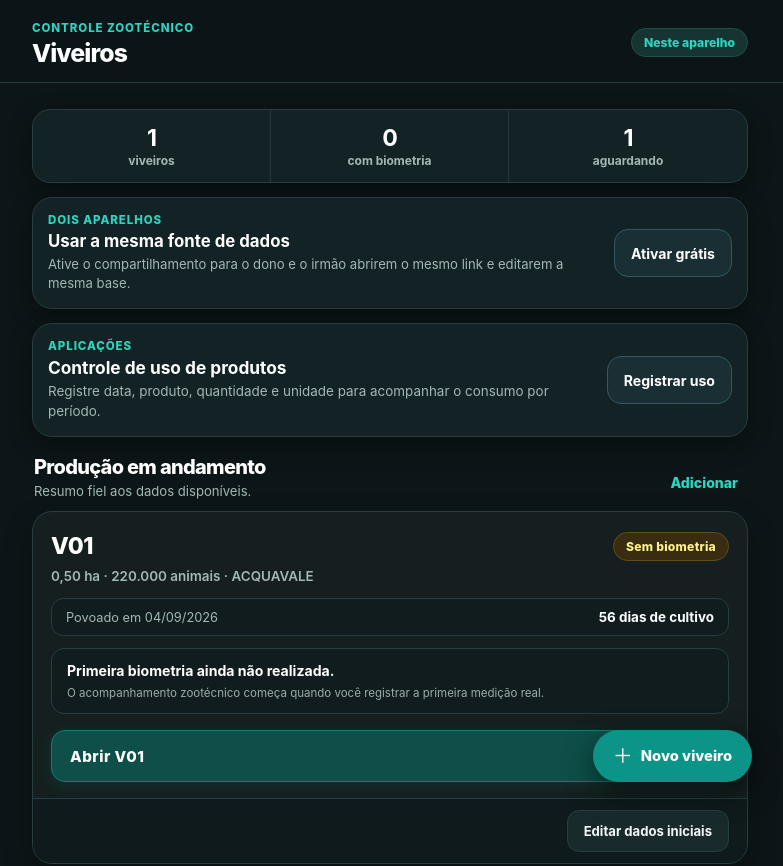
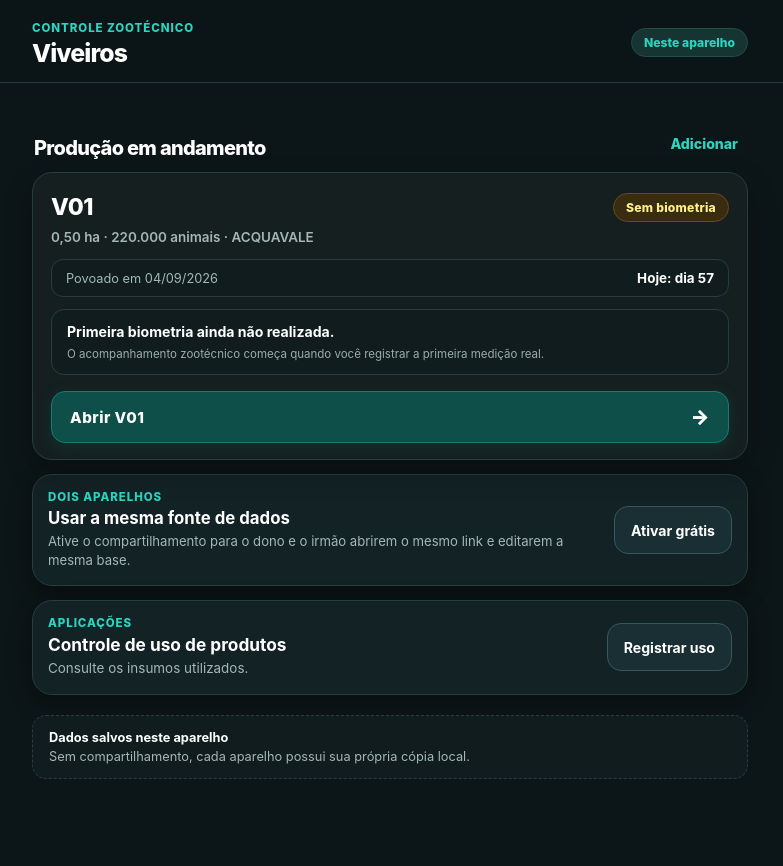
Before and after one commit to Georlan/ViveiroDaniel, a React (Vite) app: page / in a window 1280 px wide. Shown: the top 866 px of the page, without its empty margins (250-1033 px from the left). Built offline with nearby package versions, Linux system fonts and the light colour scheme.

Commit message:
refactor: hierarquia de viveiros, ganho preciso e ações sem sobreposição

```diff
--- a/src/App.tsx
+++ b/src/App.tsx
@@ -501,7 +501,6 @@ export default function App() {
             ponds={ponds}
             onOpen={setSelectedId}
             onAdd={() => setModal({ kind: 'pond' })}
-            onEditPond={(id) => setModal({ kind: 'pond', editId: id })}
             onProducts={() => setModal({ kind: 'products' })}
             syncToken={syncToken}
             syncStatus={syncStatus}
@@ -514,10 +513,6 @@ export default function App() {
           />
         )}
       </main>
-
-      <button className="fab" onClick={() => setModal(selected ? { kind: 'biometry' } : { kind: 'pond' })}>
-        <span>＋</span> {selected ? 'Registrar biometria' : 'Novo viveiro'}
-      </button>
 
       {modal?.kind === 'pond' && (
         <PondForm
@@ -550,7 +545,6 @@ function Dashboard({
   ponds,
   onOpen,
   onAdd,
-  onEditPond,
   onProducts,
   syncToken,
   syncStatus,
@@ -564,7 +558,6 @@ function Dashboard({
   ponds: Pond[]
   onOpen: (id: string) => void
   onAdd: () => void
-  onEditPond: (id: string) => void
   onProducts: () => void
   syncToken: string | null
   syncStatus: SyncStatus
@@ -575,23 +568,23 @@ function Dashboard({
   onSyncNow: () => void
   onDisconnectSync: () => void
 }) {
-  const withBiometry = ponds.filter((pond) => pond.biometries.length > 0).length
-
   return (
     <section className="page">
-      <div className="summary-bar">
+      <div className="section-heading compact-heading">
         <div>
-          <strong>{ponds.length}</strong>
-          <span>viveiros</span>
-        </div>
-        <div>
-          <strong>{withBiometry}</strong>
-          <span>com biometria</span>
-        </div>
-        <div>
-          <strong>{ponds.length - withBiometry}</strong>
-          <span>aguardando</span>
-        </div>
+          <h2>Produção em andamento</h2>
+        </div>
+        <button className="text-button" onClick={onAdd}>Adicionar</button>
+      </div>
+
+      <div className="pond-list">
+        {ponds.map((pond) => (
+          <PondCard
+            pond={pond}
+            key={pond.id}
+            onOpen={() => onOpen(pond.id)}
+          />
+        ))}
       </div>
 
       <SyncPanel
@@ -610,29 +603,10 @@ function Dashboard({
         <div>
           <span className="eyebrow">Aplicações</span>
           <strong>Controle de uso de produtos</strong>
-          <p>Registre data, produto, quantidade e unidade para acompanhar o consumo por período.</p>
+          <p>Consulte os insumos utilizados.</p>
         </div>
         <button className="secondary-button" onClick={onProducts}>Registrar uso</button>
       </article>
-
-      <div className="section-heading compact-heading">
-        <div>
-          <h2>Produção em andamento</h2>
-          <p>Resumo fiel aos dados disponíveis.</p>
-        </div>
-        <button className="text-button" onClick={onAdd}>Adicionar</button>
-      </div>
-
-      <div className="pond-list">
-        {ponds.map((pond) => (
-          <PondCard
-            pond={pond}
-            key={pond.id}
-            onOpen={() => onOpen(pond.id)}
-            onEdit={() => onEditPond(pond.id)}
-          />
-        ))}
-      </div>
 
       <div className="storage-note">
         <strong>{syncToken ? 'Fonte compartilhada ativa' : 'Dados salvos neste aparelho'}</strong>
@@ -838,15 +812,13 @@ function TechnicalInconsistencyNote({
 function PondCard({
   pond,
   onOpen,
-  onEdit,
 }: {
   pond: Pond
   onOpen: () => void
-  onEdit: () => void
 }) {
   const history = calculateHistory(pond)
   const latest = history[history.length - 1]
-  const cultivationDays = Math.max(0, daysBetween(pond.stockingDate, localToday()))
+  const cultivationDay = Math.max(1, daysBetween(pond.stockingDate, localToday()) + 1)
   const previous = history.length > 1 ? history[history.length - 2] : null
   const lastChange = latest && previous ? compareBiometriesForDisplay(previous, latest) : null
   const latestTechnical = latest ? technicalMetricsStatus(pond, latest) : null
@@ -868,7 +840,7 @@ function PondCard({
 
         <div className="report-context">
           <span>Povoado em {formatDate(pond.stockingDate)}</span>
-          <strong>{cultivationDays} dias de cultivo</strong>
+          <strong>Hoje: dia {cultivationDay}</strong>
         </div>
 
         {latest ? (
@@ -877,7 +849,7 @@ function PondCard({
               Última biometria: {formatDate(latest.date)} · dia {latest.cultivationDay}
             </div>
             <div className="metric-grid compact">
-              <Metric label="Peso" value={formatNumber(latest.currentWeightG, 1) + ' g'} />
+              <Metric label="Peso" value={formatNumber(latest.currentWeightG, 2) + ' g'} />
               <Metric label="Biomassa est." value={calculatedMetric(latestTechnical, 'biomassKg')} caution={Boolean(latestTechnical?.hasCalculatedValues && !latestTechnical.isPlausible)} />
               <Metric label="Sobrev. calc." value={calculatedMetric(latestTechnical, 'survivalPercent')} caution={Boolean(latestTechnical?.hasCalculatedValues && !latestTechnical.isPlausible)} />
               <Metric label="FCA est." value={calculatedMetric(latestTechnical, 'fca')} caution={Boolean(latestTechnical?.hasCalculatedValues && !latestTechnical.isPlausible)} />
@@ -904,9 +876,6 @@ function PondCard({
         </div>
       </button>
 
-      <div className="pond-card-footer">
-        <button className="pond-edit-button" onClick={onEdit}>Editar dados iniciais</button>
-      </div>
     </article>
   )
 }
@@ -1128,7 +1097,7 @@ function HistorySection({
                 <span>{formatDate(row.date)}</span>
               </div>
               <div className="history-values">
-                <span><small>Peso</small>{formatNumber(row.currentWeightG, 1)} g</span>
+                <span><small>Peso</small>{formatNumber(row.currentWeightG, 2)} g</span>
                 <span className={technical.hasCalculatedValues && !technical.isPlausible ? 'conditional-value' : ''}><small>Biomassa est.</small>{calculatedMetric(technical, 'biomassKg')}</span>
                 <span className={technical.hasCalculatedValues && !technical.isPlausible ? 'conditional-value' : ''}><small>Sobrev. calc.</small>{calculatedMetric(technical, 'survivalPercent')}</span>
                 <span className={technical.hasCalculatedValues && !technical.isPlausible ? 'conditional-value' : ''}><small>FCA est.</small>{calculatedMetric(technical, 'fca')}</span>
@@ -1155,73 +1124,11 @@ function HistorySection({
 function ChangeSummary({ pond }: { pond: Pond }) {
   const history = calculateHistory(pond)
   if (history.length < 2) return null
-
-  const previous = history[history.length - 2]
-  const latest = history[history.length - 1]
-  const delta = compareBiometriesForDisplay(previous, latest)
-  const previousTechnical = technicalMetricsStatus(pond, previous)
-  const latestTechnical = technicalMetricsStatus(pond, latest)
-
-  const changes = [
-    {
-      label: 'Peso médio',
-      value: formatSigned(delta.weightG, 1) + ' g',
-      sentence: movementWord(delta.weightG),
-      arrow: movementArrow(delta.weightG),
-    },
-    ...(previousTechnical.isPlausible && latestTechnical.isPlausible
-      ? [
-          {
-            label: 'Biomassa estimada',
-            value: formatSigned(delta.biomassKg) + ' kg',
-            sentence: movementWord(delta.biomassKg),
-            arrow: movementArrow(delta.biomassKg),
-          },
-          {
-            label: 'Sobrevivência estimada',
-            value: formatSigned(delta.survivalPercentagePoints) + ' p.p.',
-            sentence: movementWord(delta.survivalPercentagePoints),
-            arrow: movementArrow(delta.survivalPercentagePoints),
-          },
-          {
-            label: 'FCA',
-            value: formatSigned(delta.fca, 2),
-            sentence: movementWord(delta.fca),
-            arrow: movementArrow(delta.fca),
-          },
-        ]
-      : []),
-  ]
-
+  const delta = compareBiometriesForDisplay(history[history.length - 2], history[history.length - 1])
   return (
-    <article className="change-card">
-      <div className="change-card-head">
-        <div>
-          <span className="eyebrow">Comparação simples</span>
-          <h2>O que mudou desde a biometria anterior?</h2>
-          <p>
-            {formatDate(previous.date)} → {formatDate(latest.date)}
-          </p>
-        </div>
-      </div>
-
-      <div className="change-grid">
-        {changes.map((item) => (
-          <div className="change-item" key={item.label}>
-            <span className="change-arrow" aria-hidden="true">{item.arrow}</span>
-            <div>
-              <small>{item.label}</small>
-              <strong>{item.value}</strong>
-              <span>{item.sentence}</span>
-            </div>
-          </div>
-        ))}
-      </div>
-
-      <p className="change-footnote">
-        A comparação usa apenas indicadores disponíveis e consistentes. Se faltar taxa válida, o app compara somente o peso.
-      </p>
-    </article>
+    <p className="weight-change-inline">
+      Crescimento desde a anterior: <strong>{formatSigned(delta.weightG, 2)} g</strong>
+    </p>
   )
 }
 
```
